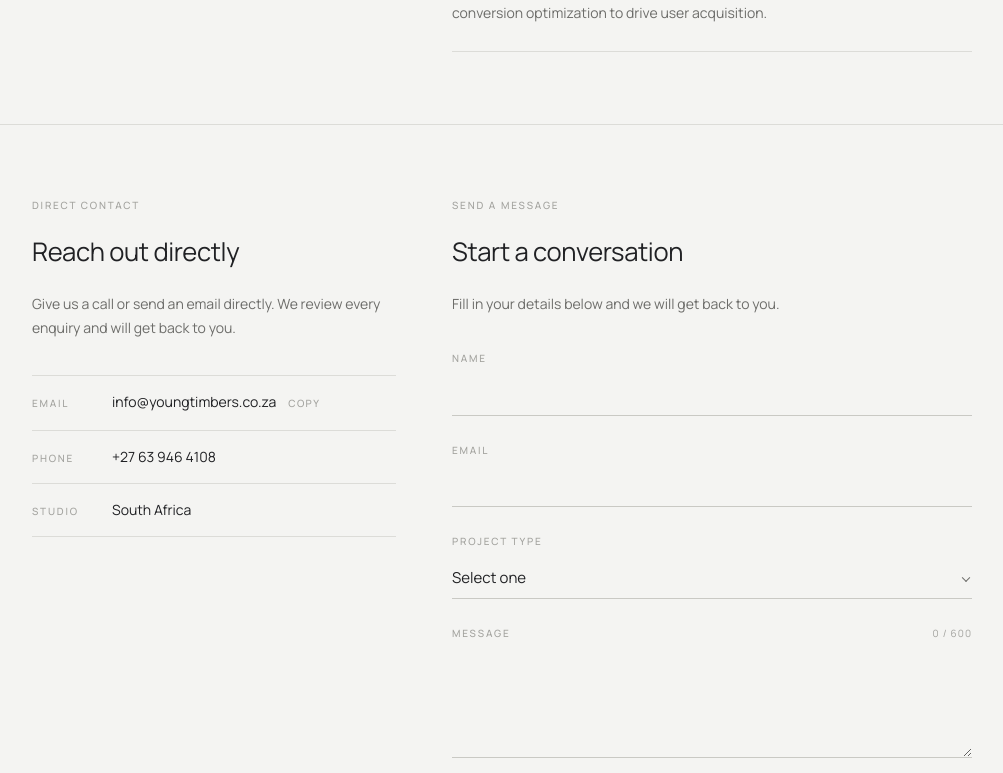
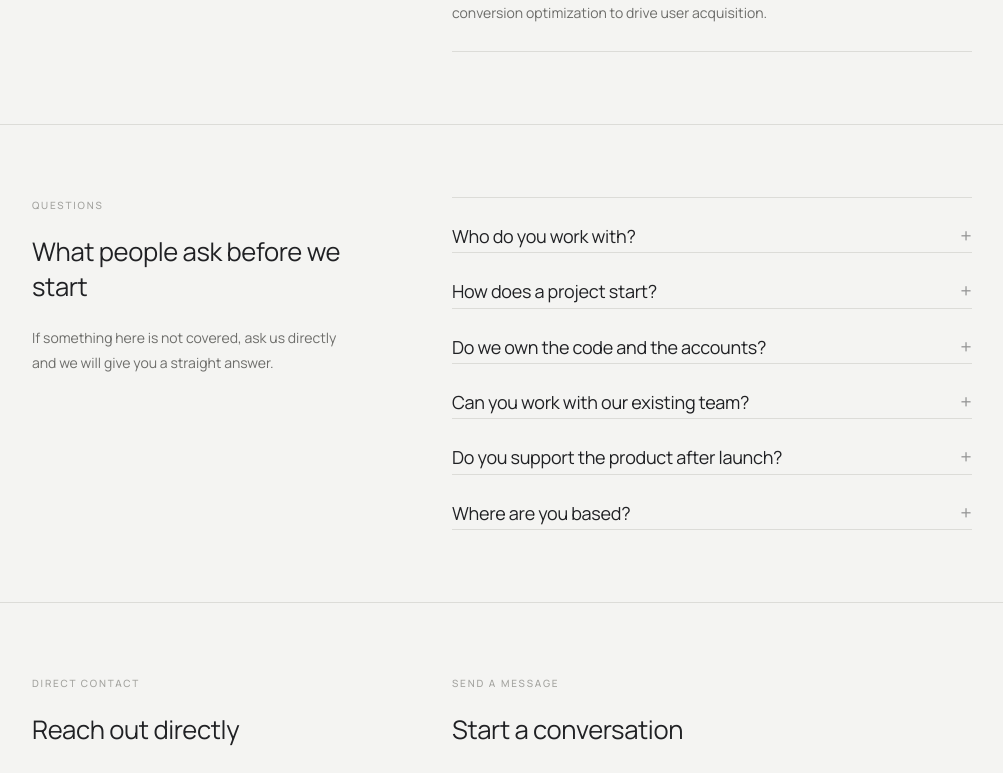
Before and after one commit to leselim/Young-Timbers-Website, a React (Vite) app: page / in a window 1280 px wide. Shown: the part 1326-2099 px from the top of the page, without its empty margins (138-1141 px from the left). Built offline with nearby package versions, Linux system fonts and the light colour scheme.

Commit message:
feat: add FAQ section

```diff
--- a/src/App.jsx
+++ b/src/App.jsx
@@ -2,6 +2,7 @@ import Header from './components/Header.jsx';
 import Hero from './components/Hero.jsx';
 import Capabilities from './components/Capabilities.jsx';
 import Services from './components/Services.jsx';
+import Faq from './components/Faq.jsx';
 import Contact from './components/Contact.jsx';
 import Footer from './components/Footer.jsx';
 
@@ -16,6 +17,7 @@ export default function App() {
         <Hero />
         <Capabilities />
         <Services />
+        <Faq />
         <Contact />
       </main>
 
--- /dev/null
+++ b/src/components/Faq.jsx
@@ -0,0 +1,140 @@
+import { useRef, useState } from 'react';
+import { AnimatePresence, motion, useReducedMotion } from 'framer-motion';
+import { EASE, VIEWPORT, panelTransition, sectionReveal, still } from '../lib/motion.js';
+
+const FAQS = [
+  {
+    id: 1,
+    question: 'Who do you work with?',
+    answer:
+      'Founders building something new, and established teams modernising platforms, workflows and customer facing systems.',
+  },
+  {
+    id: 2,
+    question: 'How does a project start?',
+    answer:
+      'A conversation about what you are trying to build or fix, then a written scope with the price, the timeline and what falls outside it. Work begins once that is agreed.',
+  },
+  {
+    id: 3,
+    question: 'Do we own the code and the accounts?',
+    answer:
+      'Yes. Code, repositories, hosting and third party accounts are yours, handed over with documentation at the end of the engagement.',
+  },
+  {
+    id: 4,
+    question: 'Can you work with our existing team?',
+    answer:
+      'Yes. We can lead a build, or work alongside in-house designers and engineers on a defined part of it.',
+  },
+  {
+    id: 5,
+    question: 'Do you support the product after launch?',
+    answer:
+      'Yes, through a monthly retainer covering iteration, maintenance and support. It is optional and quoted separately.',
+  },
+  {
+    id: 6,
+    question: 'Where are you based?',
+    answer: 'South Africa, working remotely with clients wherever they are.',
+  },
+];
+
+export default function Faq() {
+  /* Questions start closed. Services rows stay open because they
+     read as a list; a question only earns its space once asked. */
+  const [open, setOpen] = useState([]);
+  const toggles = useRef([]);
+  const reduce = useReducedMotion();
+  const reveal = reduce ? still(sectionReveal) : sectionReveal;
+
+  const isOpen = (id) => open.includes(id);
+  const toggle = (id) =>
+    setOpen((prev) => (prev.includes(id) ? prev.filter((x) => x !== id) : [...prev, id]));
+
+  /* Arrow keys move between headers - the WAI-ARIA accordion pattern. */
+  const onKeyDown = (e, index) => {
+    const last = FAQS.length - 1;
+    let next = null;
+    if (e.key === 'ArrowDown') next = index === last ? 0 : index + 1;
+    else if (e.key === 'ArrowUp') next = index === 0 ? last : index - 1;
+    else if (e.key === 'Home') next = 0;
+    else if (e.key === 'End') next = last;
+    if (next === null) return;
+    e.preventDefault();
+    toggles.current[next]?.focus();
+  };
+
+  return (
+    <motion.section
+      className="faq"
+      id="faq"
+      variants={reveal}
+      initial="hidden"
+      whileInView="visible"
+      viewport={VIEWPORT}
+    >
+      <div className="container faq__grid">
+        <div className="faq__intro">
+          <p className="eyebrow">Questions</p>
+          <h2 className="faq__title">What people ask before we start</h2>
+          <p className="faq__copy">
+            If something here is not covered, ask us directly and we will give you a straight
+            answer.
+          </p>
+        </div>
+
+        <ul className="service-list faq-list">
+          {FAQS.map((item, index) => {
+            const expanded = isOpen(item.id);
+            const panelId = `faq-panel-${item.id}`;
+            return (
+              <li className="service" key={item.id}>
+                <h3 className="service__head">
+                  <button
+                    className="service__toggle"
+                    type="button"
+                    ref={(el) => { toggles.current[index] = el; }}
+                    aria-expanded={expanded}
+                    aria-controls={panelId}
+                    onClick={() => toggle(item.id)}
+                    onKeyDown={(e) => onKeyDown(e, index)}
+                  >
+                    <span className="service__name">{item.question}</span>
+                    <motion.span
+                      className="service__num faq__mark"
+                      aria-hidden="true"
+                      animate={{ rotate: expanded ? 45 : 0, opacity: expanded ? 1 : 0.45 }}
+                      transition={{ duration: 0.28, ease: EASE }}
+                    >
+                      +
+                    </motion.span>
+                  </button>
+                </h3>
+
+                <AnimatePresence initial={false}>
+                  {expanded && (
+                    <motion.div
+                      id={panelId}
+                      role="region"
+                      aria-label={item.question}
+                      initial={{ height: 0, opacity: 0 }}
+                      animate={{ height: 'auto', opacity: 1 }}
+                      exit={{ height: 0, opacity: 0 }}
+                      transition={reduce ? { duration: 0.01 } : panelTransition}
+                      style={{ overflow: 'hidden' }}
+                    >
+                      <div className="service__panel-inner">
+                        <p>{item.answer}</p>
+                      </div>
+                    </motion.div>
+                  )}
+                </AnimatePresence>
+              </li>
+            );
+          })}
+        </ul>
+      </div>
+    </motion.section>
+  );
+}
--- a/src/index.css
+++ b/src/index.css
@@ -1193,3 +1193,80 @@ h1, h2, h3, p, li, a { overflow-wrap: break-word; }
    without the grid gap collapsing. */
 .form__body { display: grid; gap: 26px; }
 .form__body[hidden] { display: none; }
+
+/* =========================================================
+   FAQ
+
+   Shares the Services accordion styling deliberately: the rows
+   reuse .service-list, .service, .service__toggle, .service__name
+   and .service__panel-inner, so the two sections cannot drift
+   apart. Only the section frame, the intro column and the
+   question size are new. The 01-04 numerals become a plus sign
+   that turns through 45 degrees on open.
+   ========================================================= */
+.faq {
+  border-top: 1px solid var(--border);
+  padding-top: var(--space-6);
+  padding-bottom: var(--space-6);
+}
+
+.faq__grid {
+  display: grid;
+  grid-template-columns: 0.70fr 1fr;
+  gap: 56px;
+  align-items: start;
+}
+
+.faq__title {
+  margin-top: var(--space-3);
+  font-size: clamp(20px, 2vw, 26px);
+  font-weight: 400;
+  line-height: 1.35;
+  letter-spacing: -0.015em;
+}
+
+.faq__copy {
+  margin-top: var(--space-3);
+  max-width: 320px;
+  font-size: 14px;
+  line-height: 1.75;
+  color: var(--text-secondary);
+}
+
+/* Questions run longer than service names, so they sit a step
+   down the scale and wrap on a comfortable measure. */
+.faq .service__name {
+  font-size: 18px;
+  line-height: 1.35;
+  max-width: 40ch;
+}
+
+.faq__mark {
+  display: inline-block;
+  font-size: 20px;
+  line-height: 1;
+}
+
+.faq .service__panel-inner p { max-width: 560px; }
+
+@media (max-width: 1080px) {
+  .faq__grid { gap: 44px; }
+}
+
+@media (max-width: 980px) {
+  .faq__grid { grid-template-columns: 1fr; gap: var(--space-5); }
+  .faq__copy { max-width: 560px; }
+  .faq .service__panel-inner p { max-width: 620px; }
+}
+
+@media (max-width: 900px) {
+  .faq { padding-block: var(--space-5); }
+}
+
+@media (max-width: 768px) {
+  .faq .service__name { font-size: 17px; }
+}
+
+@media print {
+  .faq__grid { display: block; }
+}
```
